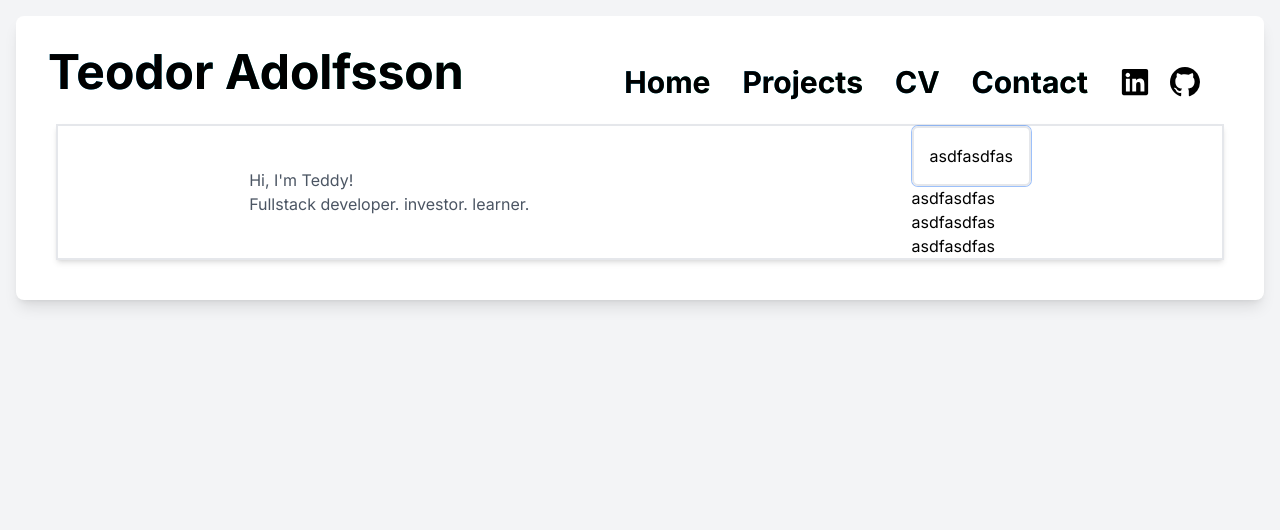
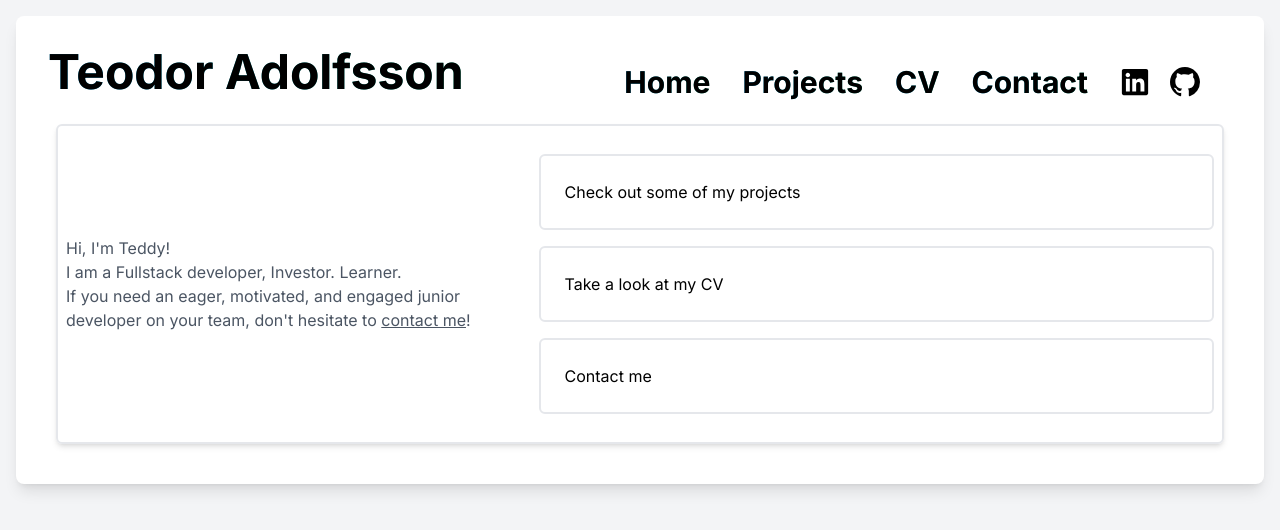
Before and after one commit to Teddy-94/personal-website, a Next.js app: page / in a window 1280 px wide. Shown: the top 530 px of the page. Built offline with nearby package versions, Linux system fonts and the light colour scheme.

Commit message:
home page

```diff
--- a/src/app/contact/page.tsx
+++ b/src/app/contact/page.tsx
@@ -3,7 +3,7 @@
 import Link from "next/link"
 
 const Contact = () => {
-  // TODO: contact form
+  // TODO: finnish this page
   return (
     <div>
       <p className="text-gray-600">Contact me</p>
--- a/src/app/page.tsx
+++ b/src/app/page.tsx
@@ -1,21 +1,23 @@
 "use client"
+import { outlineGradientOnHover } from '@/components/styleUtils';
 import Link from 'next/link';
 
 const HomePage: React.FC = () => {
   return (
-  <div className="border-2 shadow-md m-2">
-    <div className="flex flex-col lg:flex-row justify-evenly">
-      <div className="flex flex-col m-auto">
-        <p className="text-gray-600">Hi, I'm Teddy!</p>
-        <p className="text-gray-600">Fullstack developer. investor. learner.</p>
+    <div className="border-2 rounded-md shadow-md m-2 p-2">
+      <div className="flex flex-col md:flex-row justify-evenly">
+        <div className="flex flex-col m-auto">
+          <p className="text-gray-600">Hi, I'm Teddy!</p>
+          <p className="text-gray-600">I am a Fullstack developer, Investor. Learner.</p>
+          <p className="text-gray-600">If you need an eager, motivated, and engaged junior developer on your team, don't hesitate to <Link href="/contact" className="underline text-decoration-gray-600">contact me</Link>!</p>
+        </div>
+        <div className="flex flex-col mx-auto my-5 gap-4 w-full">
+          <Link href="/projects"><div className={`border-2 border-solid p-6 rounded-md ${outlineGradientOnHover}`}>Check out some of my projects</div></Link>
+          <Link href="/cv"><div className={`border-2 border-solid p-6 rounded-md ${outlineGradientOnHover}`}>Take a look at my CV</div></Link>
+          <Link href="/contact"><div className={`border-2 border-solid p-6 rounded-md ${outlineGradientOnHover}`}>Contact me</div></Link>
+
+        </div>
       </div>
-      <div className="flex flex-col m-auto">
-        <Link href=""><div className="border-2 border-solid p-4 ring-1 rounded-md">asdfasdfas</div></Link>
-        <Link href="">asdfasdfas</Link>
-        <Link href="">asdfasdfas</Link>
-        <Link href="">asdfasdfas</Link>
-      </div>
-    </div>
     </div>
   );
 };
```
